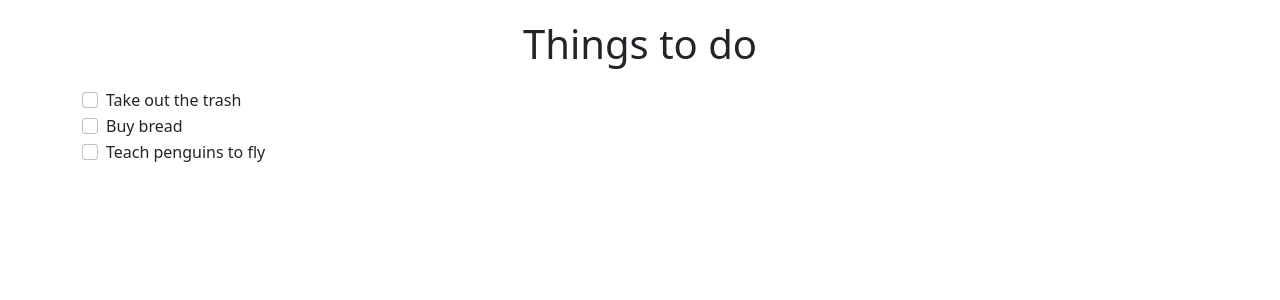
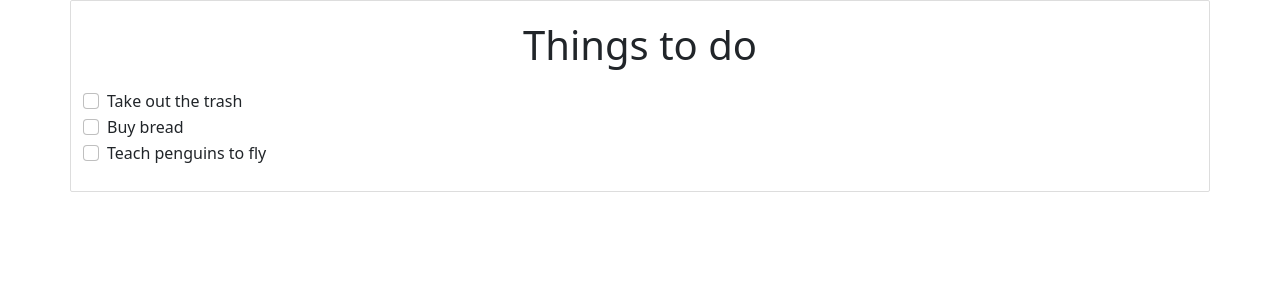
Before and after one commit to coolblast-coder/ToDoListPracticeProject, a React (Create React App) app in the folder to-do-list/: page / in a window 1280 px wide. Shown: the top 300 px of the page. Built offline with nearby package versions, Linux system fonts and the light colour scheme.

Commit message:
updated index.css, added borders

```diff
--- a/to-do-list/src/style/index.css
+++ b/to-do-list/src/style/index.css
@@ -1,5 +1,6 @@
 body {
-  background-color: #EEEEEE;
+  background-color: #EEE;
+  color: #555;
 }
 
 .todolist {
@@ -7,6 +8,9 @@ body {
   padding: 20px 20px 10px 20px;
   width: 600px;
   margin: 30px auto;
+  border: 1px solid #ddd;
+  border-radius: 2px;
+  position: relative;
 }
 
 .todolist h1 {
@@ -15,18 +19,8 @@ body {
   text-align: center;
 }
 
-.form-control {
-  border-radius: 0;
-}
-
-li.ui-state-default {
-  background: #fff;
-  border: none;
-  border-bottom: 1px solid #ddd;
-}
-
-li.ui-state-default:last-child {
-  border-bottom: none;
+.list-group-flush> .list-group-item {
+  padding: 8px 0px;
 }
 
 .todo-footer {
```
